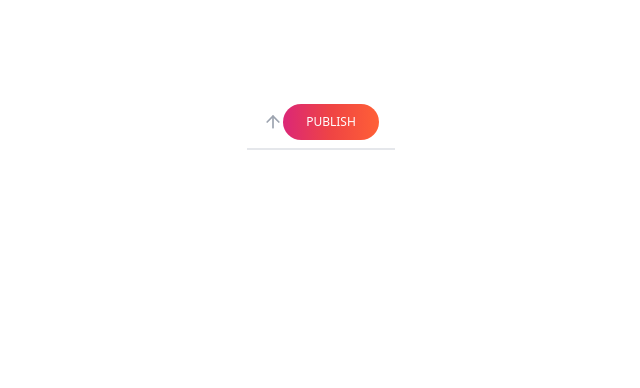
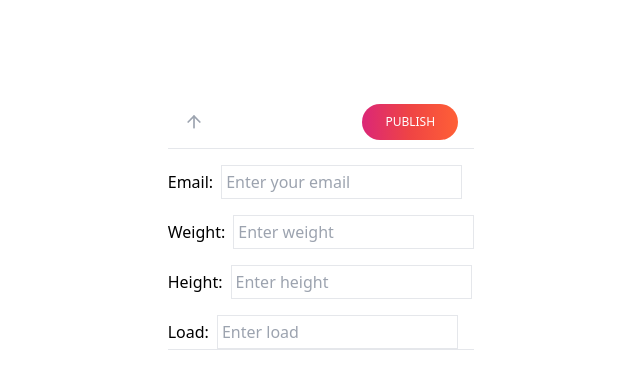
Before and after one commit to Viniciusmrp/blo-upload, a Next.js app: page / in a window 1280 px wide. Shown: the top 388 px of the page, without its empty margins (319-959 px from the left). Built offline with nearby package versions, Linux system fonts and the light colour scheme.

Commit message:
omg this i so annoying to write a message every commit and push

```diff
--- a/src/components/NewUpload.tsx
+++ b/src/components/NewUpload.tsx
@@ -18,6 +18,9 @@ const NewUpload = () => {
   const [previewUrl, setPreviewUrl] = useState<string | null>(null);
   const [isUploading, setIsUploading] = useState(false);
   const [email, setEmail] = useState("");
+  const [weight, setWeight] = useState("");
+  const [height, setHeight] = useState("");
+  const [load, setLoad] = useState("");
   const router = useRouter();
   const [isPending, startTransition] = useTransition();
   const fileInputRef = useRef<HTMLInputElement>(null);
@@ -140,6 +143,50 @@ const NewUpload = () => {
           </div>
         )}
       </div>
+      <div className="flex items-center mt-4">
+        <label htmlFor="emailInput" className="mr-2">Email:</label>
+        <input
+          type="email"
+          id="emailInput"
+          placeholder="Enter your email"
+          value={email}
+          onChange={(e) => setEmail(e.target.value)}
+          className="border p-1"
+        />
+      </div>
+      <div className="flex items-center mt-4">
+        <label htmlFor="weightInput" className="mr-2">Weight:</label>
+        <input
+          type="text"
+          id="weightInput"
+          placeholder="Enter weight"
+          value={weight}
+          onChange={(e) => setWeight(e.target.value)}
+          className="border p-1"
+        />
+      </div>
+      <div className="flex items-center mt-4">
+        <label htmlFor="heightInput" className="mr-2">Height:</label>
+        <input
+          type="text"
+          id="heightInput"
+          placeholder="Enter height"
+          value={height}
+          onChange={(e) => setHeight(e.target.value)}
+          className="border p-1"
+        />
+      </div>
+      <div className="flex items-center mt-4">
+        <label htmlFor="loadInput" className="mr-2">Load:</label>
+        <input
+          type="text"
+          id="loadInput"
+          placeholder="Enter load"
+          value={load}
+          onChange={(e) => setLoad(e.target.value)}
+          className="border p-1"
+        />
+      </div>
     </form>
   );
 };
```
